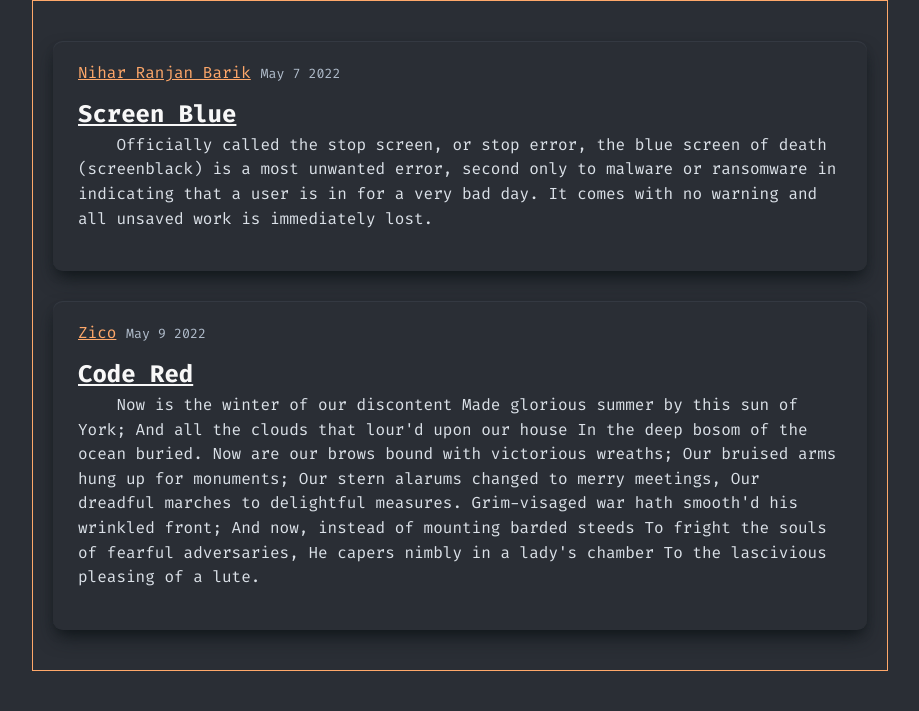
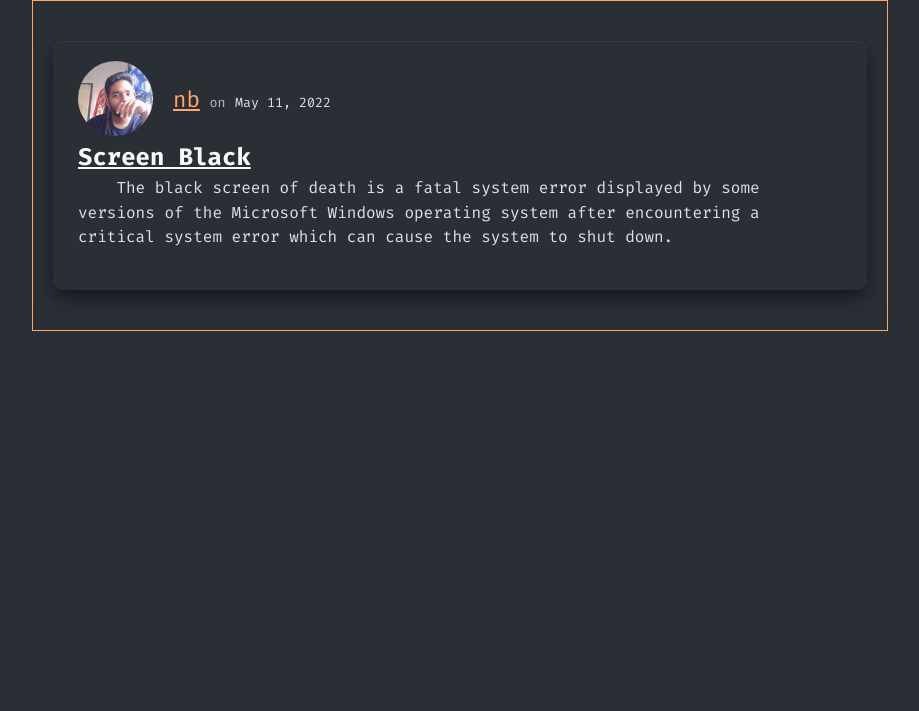
Before and after one commit to niharme/screenblack, a Flask app: page / in a window 1280 px wide. Shown: the part 149-860 px from the top of the page, without its empty margins (180-1099 px from the left). After the commit the page ends 480 px from the top, so only its background shows below. Run offline with Flask 2, Linux system fonts and the light colour scheme; data comes from the database, SQL or seed files in the repository; both versions use the stored data as it was after the commit.

Commit message:
Saving New Post to Database

```diff
--- a/screenblack/routes.py
+++ b/screenblack/routes.py
@@ -8,24 +8,10 @@ from screenblack.forms import RegistrationForm, LoginForm, UpdateAccountForm, Po
 from screenblack.models import User, Post
 
 
-posts = [
-  {
-    "author": "Nihar Ranjan Barik",
-    "title": "Screen Blue",
-    "content": "Officially called the stop screen, or stop error, the blue screen of death (screenblack) is a most unwanted error, second only to malware or ransomware in indicating that a user is in for a very bad day. It comes with no warning and all unsaved work is immediately lost.",
-    "date_posted": "May 7 2022"
-  },
-  {
-    "author": "Zico",
-    "title": "Code Red",
-    "content": "Now is the winter of our discontent Made glorious summer by this sun of York; And all the clouds that lour'd upon our house In the deep bosom of the ocean buried. Now are our brows bound with victorious wreaths; Our bruised arms hung up for monuments; Our stern alarums changed to merry meetings, Our dreadful marches to delightful measures. Grim-visaged war hath smooth'd his wrinkled front; And now, instead of mounting barded steeds To fright the souls of fearful adversaries, He capers nimbly in a lady's chamber To the lascivious pleasing of a lute.",
-    "date_posted": "May 9 2022"
-  }
-]
-
 @app.route("/")
 @app.route("/home")
 def home():
+  posts = Post.query.all()
   return render_template("home.html", posts = posts)
 
 
@@ -85,7 +71,7 @@ def crop_max_square(pil_img):
 
 def save_picture(form_picture):
   ranodm_hex = secrets.token_hex(8)
-  _ , file_ext = os.path.splitext(form_picture.filename)
+  _, file_ext = os.path.splitext(form_picture.filename)
   pic_file_name = ranodm_hex + file_ext
   pic_path = os.path.join(app.root_path, "static/profilepics", pic_file_name)
 
@@ -139,7 +125,9 @@ def account():
 def new_post():
   form = PostForm()
   if form.validate_on_submit():
-
+    post = Post(title = form.title.data, content = form.content.data, author = current_user)
+    db.session.add(post)
+    db.session.commit()
     flash("Your post has been created.", "success")
     return redirect(url_for("home"))
   return render_template("new_post.html", title="New Post", form=form)
--- a/screenblack/static/main.css
+++ b/screenblack/static/main.css
@@ -262,7 +262,21 @@ fieldset {
 }
 
 .article-metadata {
-  margin: 0 0 10px;
+  display: flex;
+  align-items: center;
+}
+.article-author-picture {
+  display: grid;
+  place-items: center;
+  margin-right: 20px;
+}
+.article-author-picture a{
+  line-height: 1;
+}
+
+.profilepic-mini {
+  max-width: 75px;
+  border-radius: 50%;
 }
 
 .article-title {
@@ -270,12 +284,16 @@ fieldset {
 }
 .article-author {
   color: var(--rajah);
+  font-size: 1.4rem;
 }
 .article-date {
-  color: var(--gray2);
+  color: var(--gray1);
 }
 .article-content p {
   text-indent: 4ch;
+}
+.text-muted {
+  color: var(--gray2);
 }
 
 
--- a/screenblack/templates/home.html
+++ b/screenblack/templates/home.html
@@ -4,8 +4,14 @@
 
     <article class="article-body">
       <div class="article-metadata">
-        <a class="article-author" href="#">{{ post.author }}</a>
-        <small class="article-date">{{ post.date_posted }}</small>
+        <div class="article-author-picture">
+          <a href="#"><img class="profilepic-mini" src="{{ url_for('static', filename='profilepics/'+post.author.picture) }}" alt="profile pictuer of post.author.username"></a>
+        </div>
+        <div class="article-author-details">
+          <a class="article-author" href="#">{{ post.author.username }}</a>
+          <small class="text-muted">on</small>
+          <small class="article-date">{{ post.date_posted.strftime("%B %d, %Y") }}</small>
+        </div>
       </div>
       <h2><a class="article-title" href="#">{{ post.title }}</a></h2>
       <div class="article-content">
```
Also changed, not shown: screenblack/site.db.
